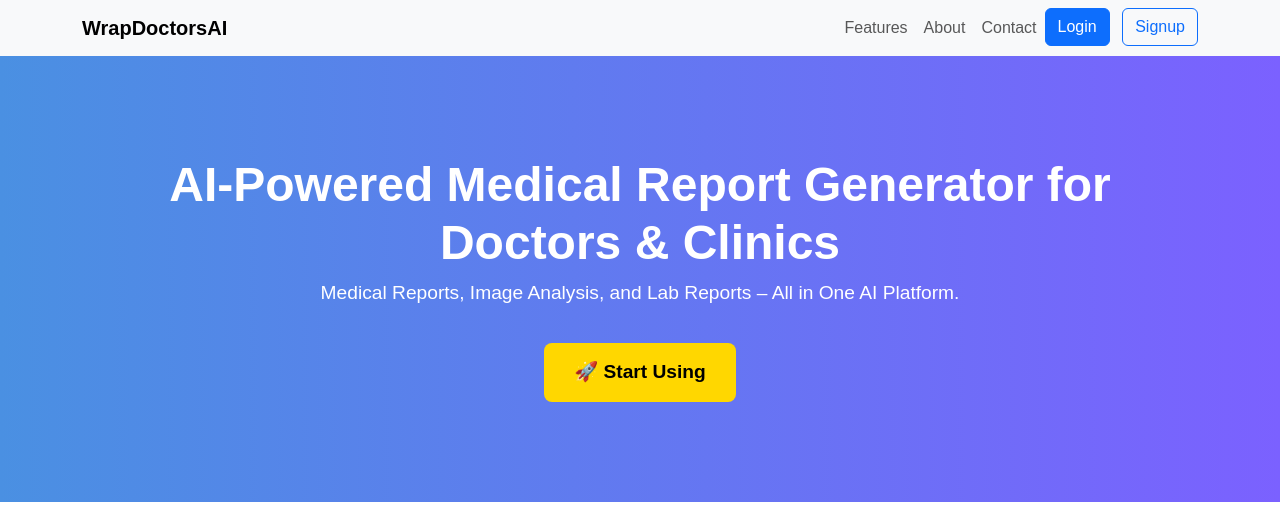
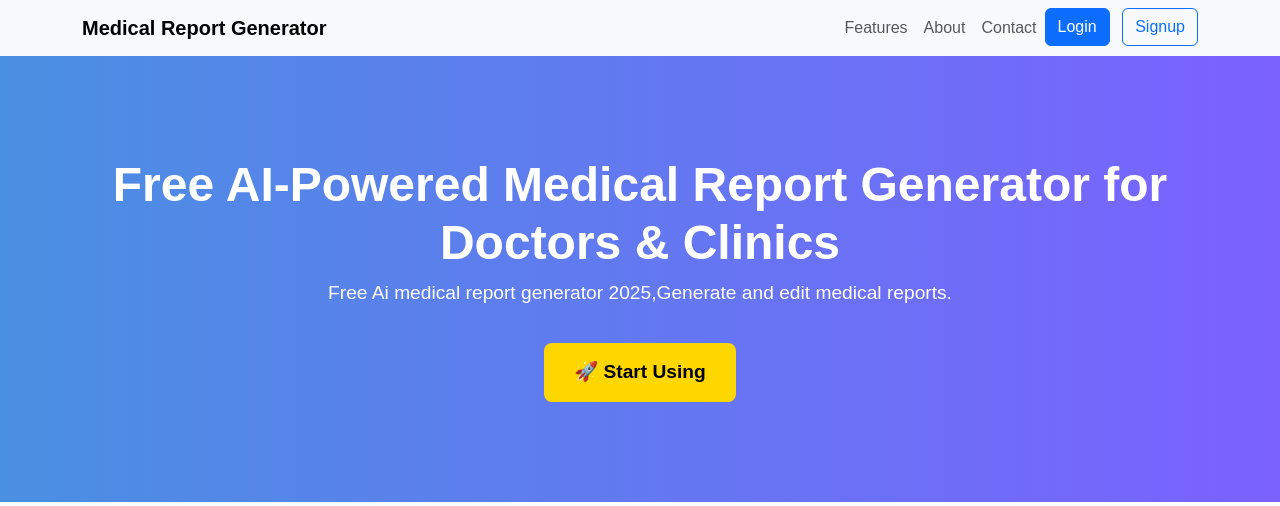
Before and after one commit to shaurya1234524/wraphealthai, a Django app: page / in a window 1280 px wide. Shown: the top 506 px of the page. Run offline with Django 5.2, Linux system fonts and the light colour scheme.

Commit message:
Update home.html

```diff
--- a/healthai/templates/home.html
+++ b/healthai/templates/home.html
@@ -5,18 +5,19 @@
     <meta name="viewport" content="width=device-width, initial-scale=1.0">
     <meta http-equiv="X-UA-Compatible" content="IE=edge">
     <meta name="robots" content="index, follow">
-    <meta name="wraphealthai" content="AI report generator and medical report and lab report analyzer">
-    <meta name="description" content="Health AI Wrapper provides AI-powered medical report generation, CT scan & X-ray analysis, and lab report interpretation for small hospitals and doctors.">
-    <meta name="keywords" content="AI medical report, AI healthcare, AI diagnosis, CT scan AI, X-ray AI, AI lab report analysis, AI-powered health tools">
+    <meta name="google-adsense-account" content="ca-pub-7277508044418574">
+    <meta name="wraphealthai" content=" Free Ai  medical report generator 2025 || Generate and edit medical reports.">
+    <meta name="description" content="Generate  AI-powered medical report for free , Easily generate medical reports without Login and Signup . Latest free features for medical report generation in 2025">
+    <meta name="keywords" content="medical report generator ai,ai medical report generator online free,best ai medical report generator,ai medical report generator free no login, report generate,free website for generate disease report,2025 free report generate, pdf online medical report generator>
 
-        <meta property="og:title" content="Health AI Wrapper - AI-Powered Medical Report & Diagnosis">
-        <meta property="og:description" content="AI-powered medical report generation, CT scan & X-ray analysis, and lab report interpretation for small hospitals and doctors.">
+        <meta property="og:title" content=" Free Ai  medical report generator 2025 || Generate and edit medical reports.">
+        <meta property="og:description" content="Generate  AI-powered medical report for free , Easily generate medical reports without Login and Signup . Latest free features for medical report generation in 2025">
         <meta property="og:image" content="https://shaurya-bucket-5763394.s3.eu-north-1.amazonaws.com/admin/img/logoofwebsite.jpg">
-        <meta property="og:url" content="https://www.aisearchlibrary.com">
+        <meta property="og:url" content="https://www.aisearchlibrary.in/">
         <meta property="og:type" content="website">
         <meta name="twitter:card" content="summary_large_image">
-<meta name="twitter:title" content="Health AI Wrapper - AI-Powered Medical Report & Diagnosis">
-<meta name="twitter:description" content="AI-powered medical report generation, CT scan & X-ray analysis, and lab report interpretation for small hospitals and doctors.">
+<meta name="twitter:title" content=" Free Ai  medical report generator 2025 || Generate and edit medical reports.">
+<meta name="twitter:description" content="Generate  AI-powered medical report for free , Easily generate medical reports without Login and Signup . Latest free features for medical report generation in 2025">
 <meta name="twitter:image" content="https://shaurya-bucket-5763394.s3.eu-north-1.amazonaws.com/admin/img/logoofwebsite.jpg">
 <meta name="twitter:site" content="@wrapdoctor59410">
 <link rel="canonical" href="https://www.aisearchlibrary.com">
@@ -27,12 +28,12 @@
       "@context": "https://schema.org",
       "@type": "MedicalOrganization",
       "name": "Health AI Wrapper",
-      "url": "https://www.aisearchlibrary.in",
-      "description": "Health AI Wrapper provides AI-powered medical report generation, CT scan & X-ray analysis, and lab report interpretation for small hospitals and doctors.",
+      "url": "https://www.aisearchlibrary.in/",
+      "description": "Generate  AI-powered medical report for free , Easily generate medical reports without Login and Signup . Latest free features for medical report generation in 2025",
       "logo": "https://shaurya-bucket-5763394.s3.eu-north-1.amazonaws.com/admin/img/logoofwebsite.jpg",
       "sameAs": [
-        "https://facebook.com/yourpage",
-        "https://twitter.com/yourhandle"
+        "https://facebook.com/profile.php?id=61574637514672",
+        "https://twitter.com/wrapdoctor59410"
       ],
       "contactPoint": {
         "@type": "ContactPoint",
@@ -44,6 +45,7 @@
 <meta http-equiv="Expires" content="Tue, 01 Jan 2030 00:00:00 GMT">
 <meta name="referrer" content="strict-origin-when-cross-origin">
 <meta http-equiv="Content-Security-Policy" content="default-src 'self'; script-src 'self' https://trusted.ai-scripts.com; style-src 'self' 'unsafe-inline'">
+
 
     </script>
 
@@ -121,6 +123,8 @@
 
   gtag('config', 'G-MBWNCM2EJ7');
 </script>
+    <script async src="https://pagead2.googlesyndication.com/pagead/js/adsbygoogle.js?client=ca-pub-7277508044418574"
+     crossorigin="anonymous"></script>
 </head>
 <body>
 
@@ -128,7 +132,7 @@
 <!-- Navbar -->
 <nav class="navbar navbar-expand-lg navbar-light bg-light">
     <div class="container">
-        <a class="navbar-brand fw-bold" href="/">WrapDoctorsAI</a>
+        <a class="navbar-brand fw-bold" href="/">Medical Report Generator</a>
        <button class="navbar-toggler" type="button" data-bs-toggle="collapse" data-bs-target="#navbarNav" aria-label="Toggle navigation">
 
             <span class="navbar-toggler-icon"></span>
@@ -171,9 +175,9 @@
     <!-- Hero Section -->
     <header class="hero-section text-white">
         <div class="container">
-            <h1 class="display-4">AI-Powered Medical Report Generator for Doctors & Clinics
+            <h1 class="display-4">Free AI-Powered Medical Report Generator for Doctors & Clinics
 </h1>
-            <p class="lead">Medical Reports, Image Analysis, and Lab Reports – All in One AI Platform.</p>
+            <p class="lead"> Free Ai  medical report generator 2025,Generate and edit medical reports.</p>
             <a href="{% url 'home' %}#features" class="btn-start">🚀 Start Using</a>
         </div>
     </header>
```
